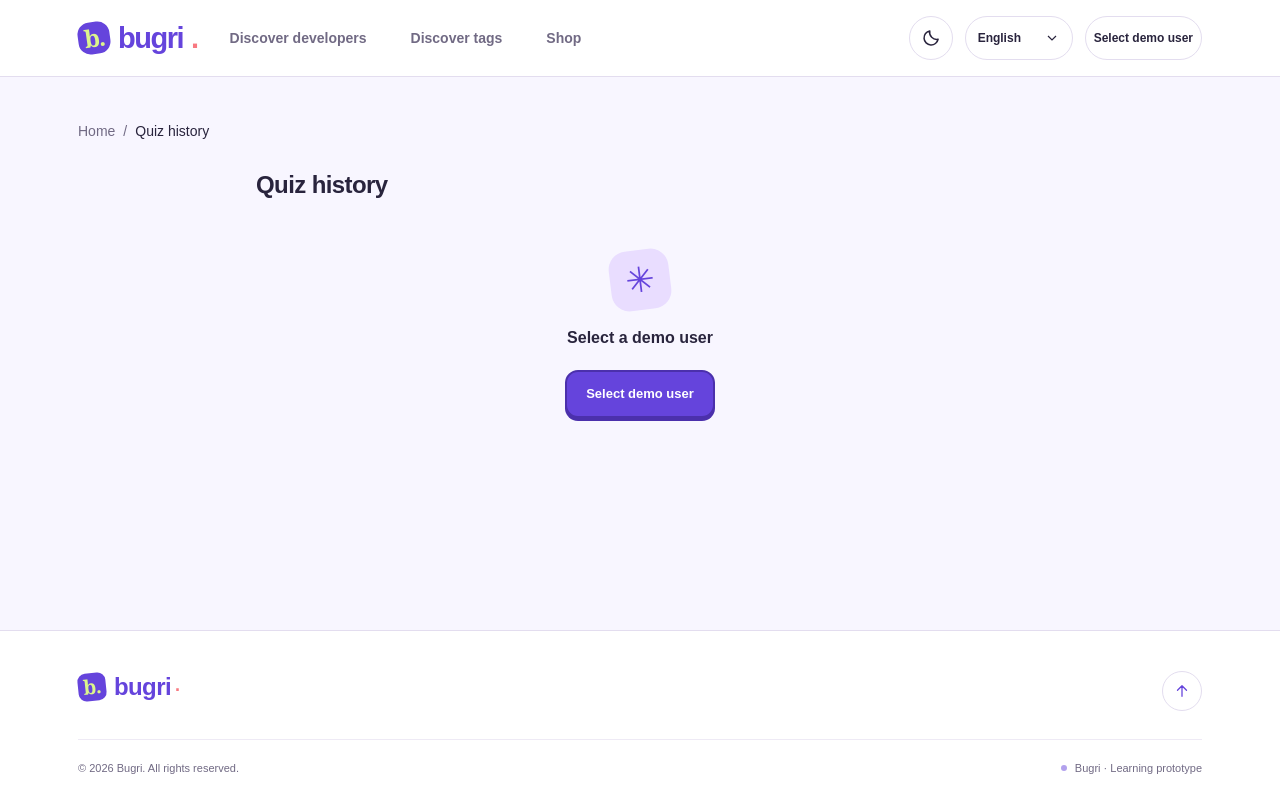
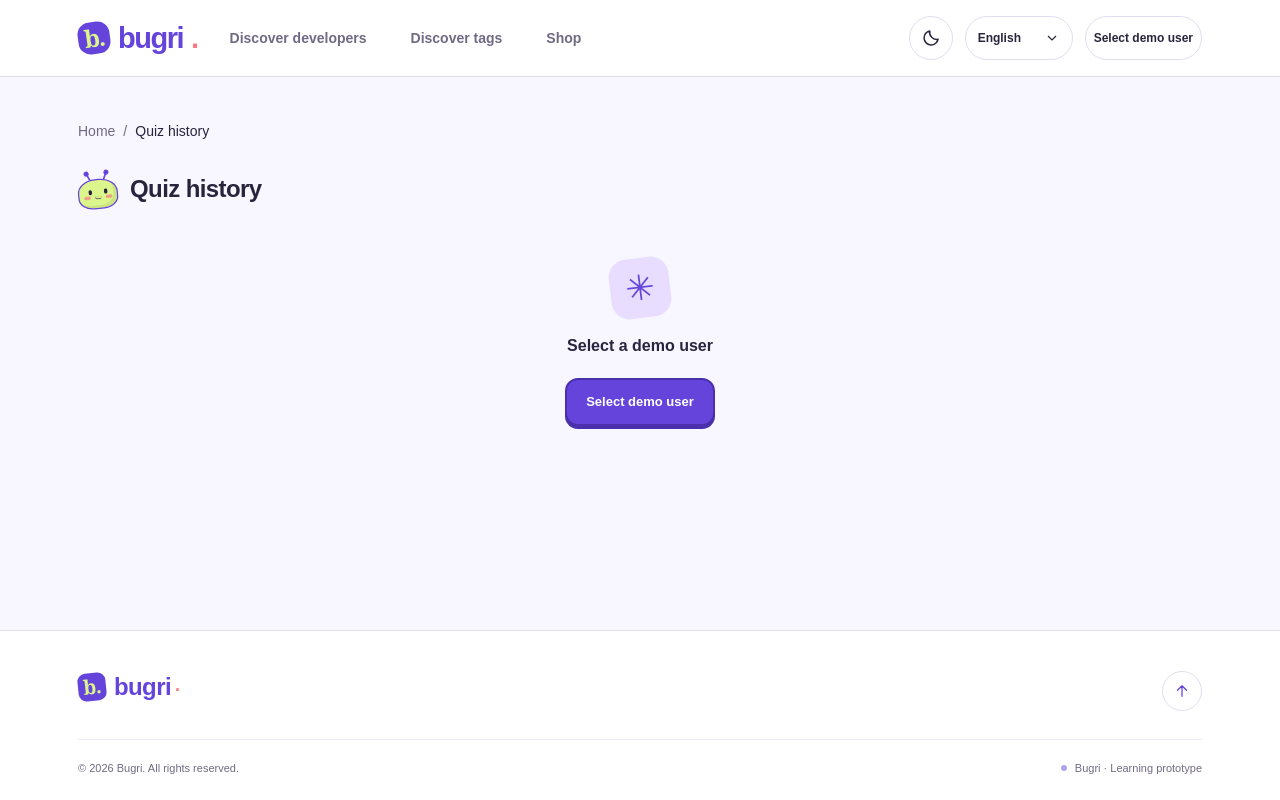
Before and after one commit to minsun0714/Bugri, a Next.js app: page /my/learning in a window 1280 px wide. Built offline with nearby package versions, Linux system fonts and the light colour scheme.

Commit message:
fix: align quiz history with header and home styling

```diff
--- a/src/components/learning-history/history-screen.tsx
+++ b/src/components/learning-history/history-screen.tsx
@@ -26,6 +26,8 @@ import { ErrorNotice } from "@/components/solving/error-notice";
 import { QuizPanel } from "@/components/solving/quiz-panel";
 import { useSolvingQueries } from "@/components/solving/queries";
 import { useAttemptHistory } from "@/components/learning-history/queries";
+import { Bugri } from "@/components/ui/bugri";
+import { historyStyles } from "@/components/learning-history/styles";
 import { viewAllAction } from "@/components/ui/styles";
 
 const koreanLabels = {
@@ -124,8 +126,9 @@ function HistoryList({
   const { data, error, isPending, isFetching, refetch } =
     useAttemptHistory(userId, filter, page);
   return (
-    <div className="min-w-0 rounded-3xl border border-line bg-surface p-5 sm:p-8">
+    <div className="min-w-0">
       <Tabs
+        className={historyStyles.filters}
         label={t("풀이 내역 필터")}
         items={Object.values(labels)}
         value={labels[filter]}
@@ -137,7 +140,7 @@ function HistoryList({
             1,
           )
         }
-        panelClassName="text-foreground!"
+        panelClassName="pt-5! text-foreground!"
       >
         {isPending && <Skeleton />}
         {error && (
@@ -159,7 +162,7 @@ function HistoryList({
             {data.items.length ? (
               <ul
                 aria-label={t("풀이 내역")}
-                className="divide-y divide-line/60"
+                className="divide-y divide-line/70"
               >
                 {data.items.map(
                   ({
@@ -171,9 +174,9 @@ function HistoryList({
                     <li key={attemptId}>
                       <Link
                         href={`/my/learning/${encodeURIComponent(attemptId)}?${detailQuery}`}
-                        className="grid min-w-0 grid-cols-[minmax(0,1fr)_auto] items-start gap-x-3 gap-y-2 rounded-lg py-4 hover:bg-canvas focus-visible:outline-2 focus-visible:outline-offset-2 focus-visible:outline-primary"
+                        className={historyStyles.row}
                       >
-                        <span className="min-w-0 text-sm font-semibold [overflow-wrap:anywhere]">
+                        <span className="col-span-2 min-w-0 text-sm font-semibold [overflow-wrap:anywhere] sm:col-span-1">
                           {title ??
                             t("이용할 수 없는 퀴즈")}
                         </span>
@@ -196,7 +199,7 @@ function HistoryList({
                         </Badge>
                         <time
                           dateTime={completedAt}
-                          className="col-span-2 text-xs text-muted"
+                          className="text-right text-xs tabular-nums text-muted"
                         >
                           {new Intl.DateTimeFormat(locale, {
                             dateStyle: "medium",
@@ -376,10 +379,22 @@ export function HistoryScreen({
   const { signIn } = useDemoSession();
   const [client] = useState(createQueryClient);
   return (
-    <div className="mx-auto max-w-3xl space-y-6">
-      <h1 className="text-2xl font-semibold tracking-tight">
-        {t(attemptId ? "풀이 결과" : "풀이 내역")}
-      </h1>
+    <div className="w-full min-w-0 space-y-6">
+      <div className="flex items-center gap-3">
+        {!attemptId && (
+          <div
+            aria-hidden="true"
+            className="relative size-10 shrink-0"
+          >
+            <div className="absolute left-0 top-0 origin-top-left scale-[0.416667]">
+              <Bugri small mood="neutral" />
+            </div>
+          </div>
+        )}
+        <h1 className="text-2xl leading-8 tracking-tight">
+          {t(attemptId ? "풀이 결과" : "풀이 내역")}
+        </h1>
+      </div>
       {userId ? (
         <QueryClientProvider client={client}>
           <HistorySession
--- /dev/null
+++ b/src/components/learning-history/styles.ts
@@ -0,0 +1,5 @@
+export const historyStyles = {
+  filters:
+    "[&_[role=tablist]]:w-fit [&_[role=tablist]]:max-w-full [&_[role=tablist]]:gap-1 [&_[role=tablist]]:overflow-visible [&_[role=tablist]]:rounded-full [&_[role=tablist]]:border-0 [&_[role=tablist]]:bg-primary/5 [&_[role=tablist]]:p-1 [&_[role=tab]]:min-h-11 [&_[role=tab]]:rounded-full [&_[role=tab]]:border-0 [&_[role=tab]]:px-5 [&_[role=tab]]:py-2 [&_[role=tab]]:text-sm [&_[role=tab][aria-selected=true]]:bg-lime [&_[role=tab][aria-selected=true]]:text-bugri-ink [&_[role=tab]:focus-visible]:outline-2 [&_[role=tab]:focus-visible]:outline-offset-2 [&_[role=tab]:focus-visible]:outline-primary",
+  row: "grid min-w-0 grid-cols-[auto_minmax(0,1fr)] items-center gap-x-3 gap-y-2 rounded-xl px-3 py-4 transition-colors hover:bg-primary/5 focus-visible:outline-2 focus-visible:outline-offset-2 focus-visible:outline-primary motion-reduce:transition-none sm:grid-cols-[minmax(0,1fr)_auto_auto] sm:gap-x-5 sm:px-4 [&_.ui-badge]:rounded-full [&_.ui-badge]:px-3 [&_.ui-badge]:text-xs",
+};
```
Also changed, not shown: 3 other files (tests, documents, lock files or other folders).
